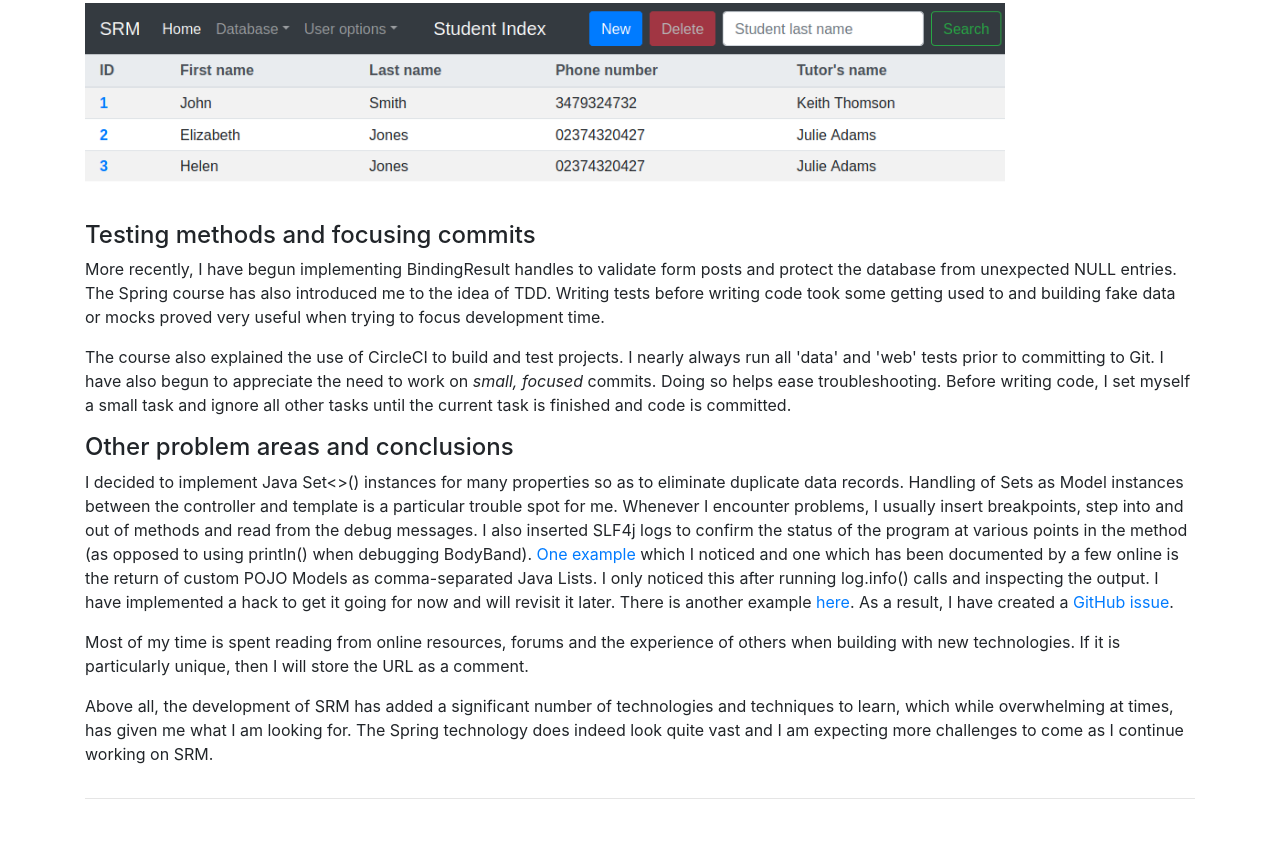
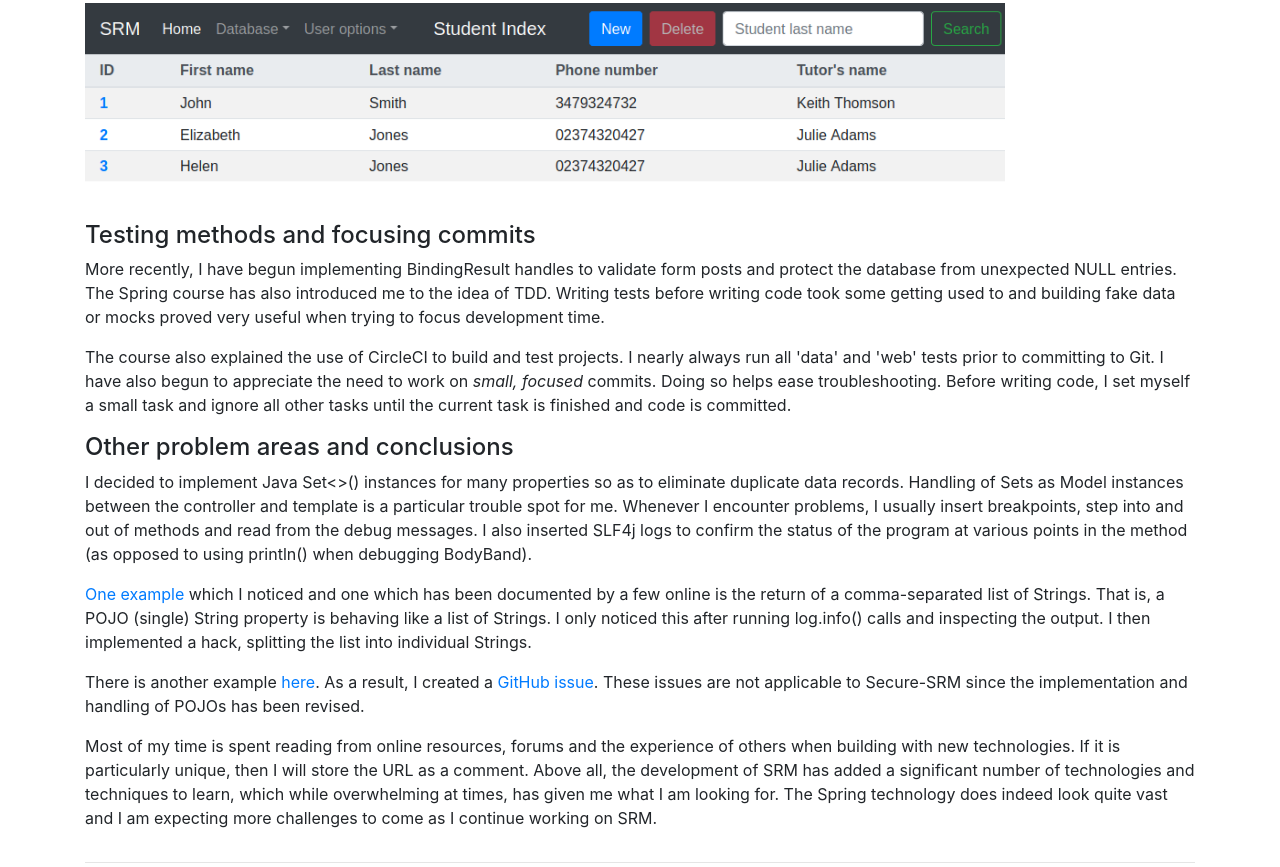
Before and after one commit to jfspps/portfolio, a plain HTML site: page SRM.html in a window 1280 px wide. Shown: the part 3031-3898 px from the top of the page. Before the commit the page ends 3846 px from the top, so only its background shows below. Drawn offline with nearby package versions, Linux system fonts and the light colour scheme.

Commit message:
clarified SRM

```diff
--- a/SRM.html
+++ b/SRM.html
@@ -205,13 +205,16 @@
       <div class="col-md-12">
         <h4>Other problem areas and conclusions</h4>
         <p>
-          I decided to implement Java Set<>() instances for many properties so as to eliminate duplicate data records. Handling of Sets as Model instances between the controller and template is a particular trouble spot for me. Whenever I encounter problems, I usually insert breakpoints, step into and out of methods and read from the debug messages. I also inserted SLF4j logs to confirm the status of the program at various points in the method (as opposed to using println() when debugging BodyBand). <a href="https://github.com/jfspps/SRM-Spring/blob/master/srm_spring_web/src/main/java/com/srm/controllers/StudentController.java#L245" target="_blank">One example</a> which I noticed and one which has been documented by a few online is the return of custom POJO Models as comma-separated Java Lists. I only noticed this after running log.info() calls and inspecting the output. I have implemented a hack to get it going for now and will revisit it later. There is another example <a href="https://github.com/jfspps/SRM-Spring/blob/master/srm_spring_web/src/main/java/com/srm/controllers/SubjectController.java#L128" target="_blank">here</a>. As a result, I have created a <a href="https://github.com/jfspps/SRM-Spring/issues/48" target="_blank">GitHub issue</a>.
+          I decided to implement Java Set<>() instances for many properties so as to eliminate duplicate data records. Handling of Sets as Model instances between the controller and template is a particular trouble spot for me. Whenever I encounter problems, I usually insert breakpoints, step into and out of methods and read from the debug messages. I also inserted SLF4j logs to confirm the status of the program at various points in the method (as opposed to using println() when debugging BodyBand).
         </p>
         <p>
-          Most of my time is spent reading from online resources, forums and the experience of others when building with new technologies. If it is particularly unique, then I will store the URL as a comment.
+          <a href="https://github.com/jfspps/SRM-Spring/blob/master/srm_spring_web/src/main/java/com/srm/controllers/StudentController.java#L245" target="_blank">One example</a> which I noticed and one which has been documented by a few online is the return of a comma-separated list of Strings. That is, a POJO (single) String property is behaving like a list of Strings. I only noticed this after running log.info() calls and inspecting the output. I then implemented a hack, splitting the list into individual Strings.
         </p>
         <p>
-          Above all, the development of SRM has added a significant number of technologies and techniques to learn, which while overwhelming at times, has given me what I am looking for. The Spring technology does indeed look quite vast and I am expecting more challenges to come as I continue working on SRM.
+          There is another example <a href="https://github.com/jfspps/SRM-Spring/blob/master/srm_spring_web/src/main/java/com/srm/controllers/SubjectController.java#L128" target="_blank">here</a>. As a result, I created a <a href="https://github.com/jfspps/SRM-Spring/issues/48" target="_blank">GitHub issue</a>. These issues are not applicable to Secure-SRM since the implementation and handling of POJOs has been revised.
+        </p>
+        <p>
+          Most of my time is spent reading from online resources, forums and the experience of others when building with new technologies. If it is particularly unique, then I will store the URL as a comment. Above all, the development of SRM has added a significant number of technologies and techniques to learn, which while overwhelming at times, has given me what I am looking for. The Spring technology does indeed look quite vast and I am expecting more challenges to come as I continue working on SRM.
         </p>
       </div>
     </div>
```
